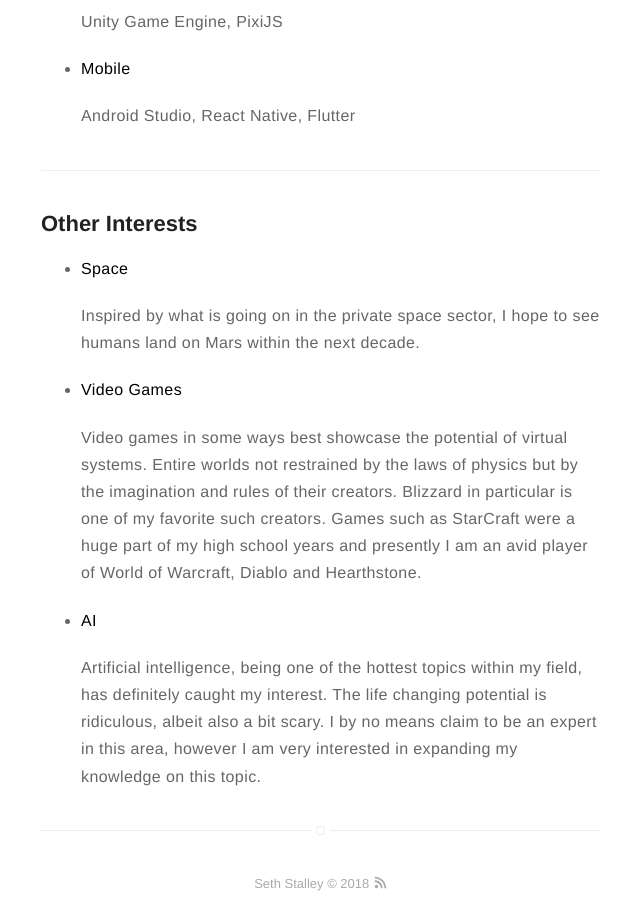
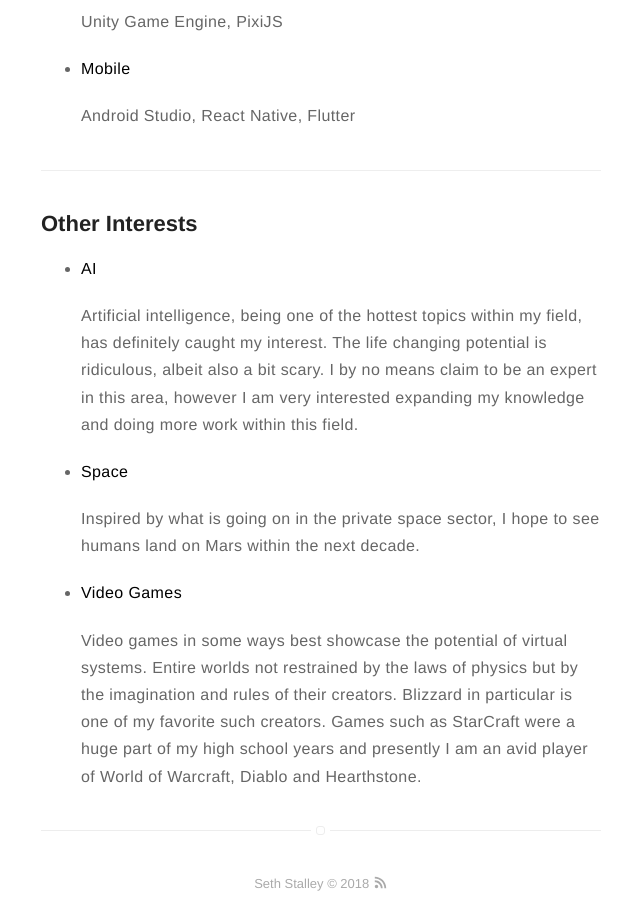
Before and after one commit to SethStalley/sethstalley.github.io, a Jekyll site: the page built from about.md, in a window 1280 px wide and 900 px high, scrolled down 1186 px. Shown: the whole window, without its empty margins (319-959 px from the left). Built offline with Jekyll 4.4.1, drawn with Linux system fonts in a browser that asks for light colours; part of the change alters nothing that is shown.

Commit message:
Update about.md

```diff
--- a/about.md
+++ b/about.md
@@ -48,6 +48,10 @@ layout: page
 
 ## Other Interests
 
+* **AI**
+
+    Artificial intelligence, being one of the hottest topics within my field, has definitely caught my interest. The life changing potential is ridiculous, albeit also a bit scary. I by no means claim to be an expert in this area, however I am very interested expanding my knowledge and doing more work within this field.
+
 * **Space**
 
     Inspired by what is going on in the private space sector, I hope to see humans land on Mars within the next decade.
@@ -55,7 +59,3 @@ layout: page
 * **Video Games**
 
     Video games in some ways best showcase the potential of virtual systems. Entire worlds not restrained by the laws of physics but by the imagination and rules of their creators. Blizzard in particular is one of my favorite such creators. Games such as StarCraft were a huge part of my high school years and presently I am an avid player of World of Warcraft, Diablo and Hearthstone.
-
-* **AI**
-
-    Artificial intelligence, being one of the hottest topics within my field, has definitely caught my interest. The life changing potential is ridiculous, albeit also a bit scary. I by no means claim to be an expert in this area, however I am very interested in expanding my knowledge on this topic.
```
